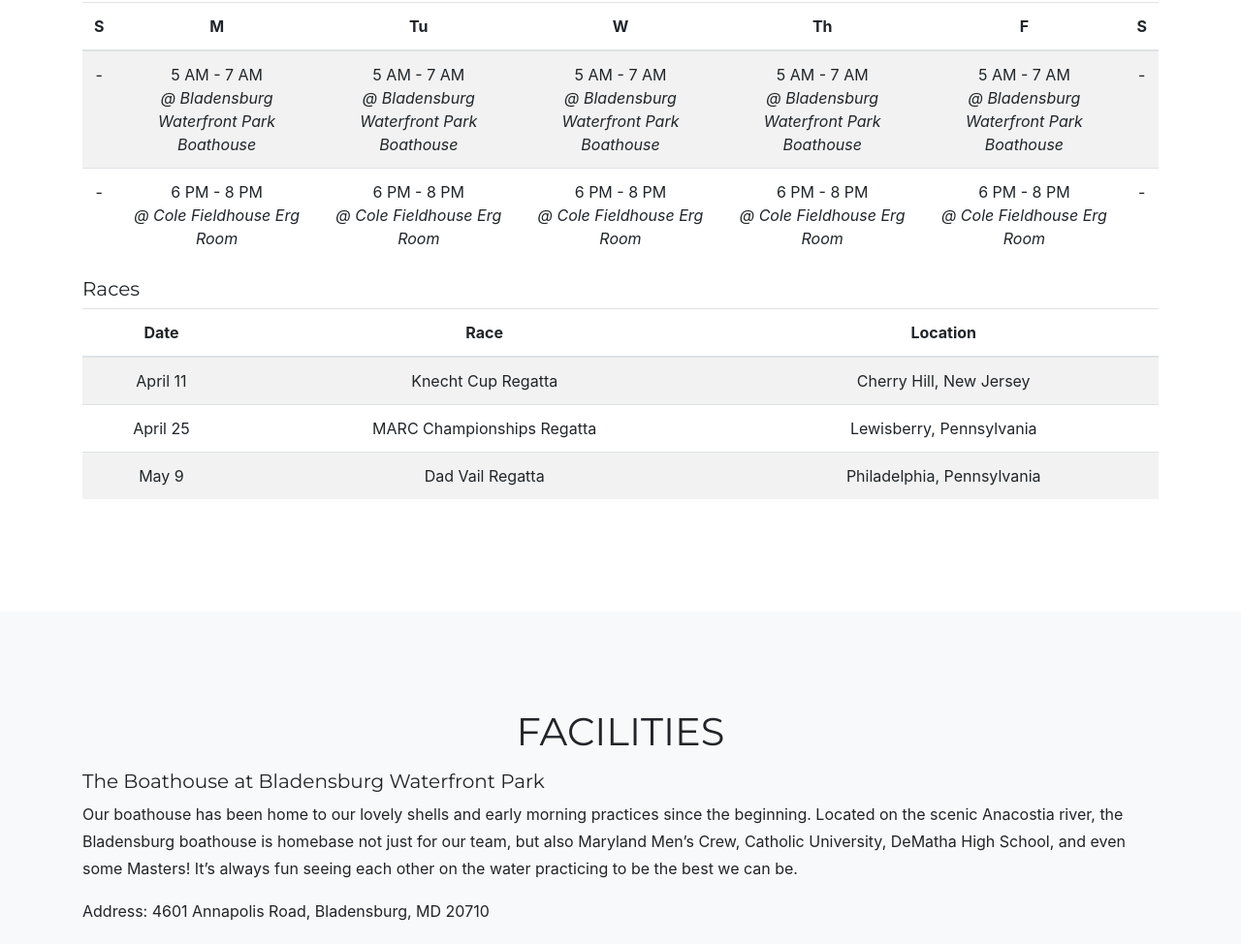
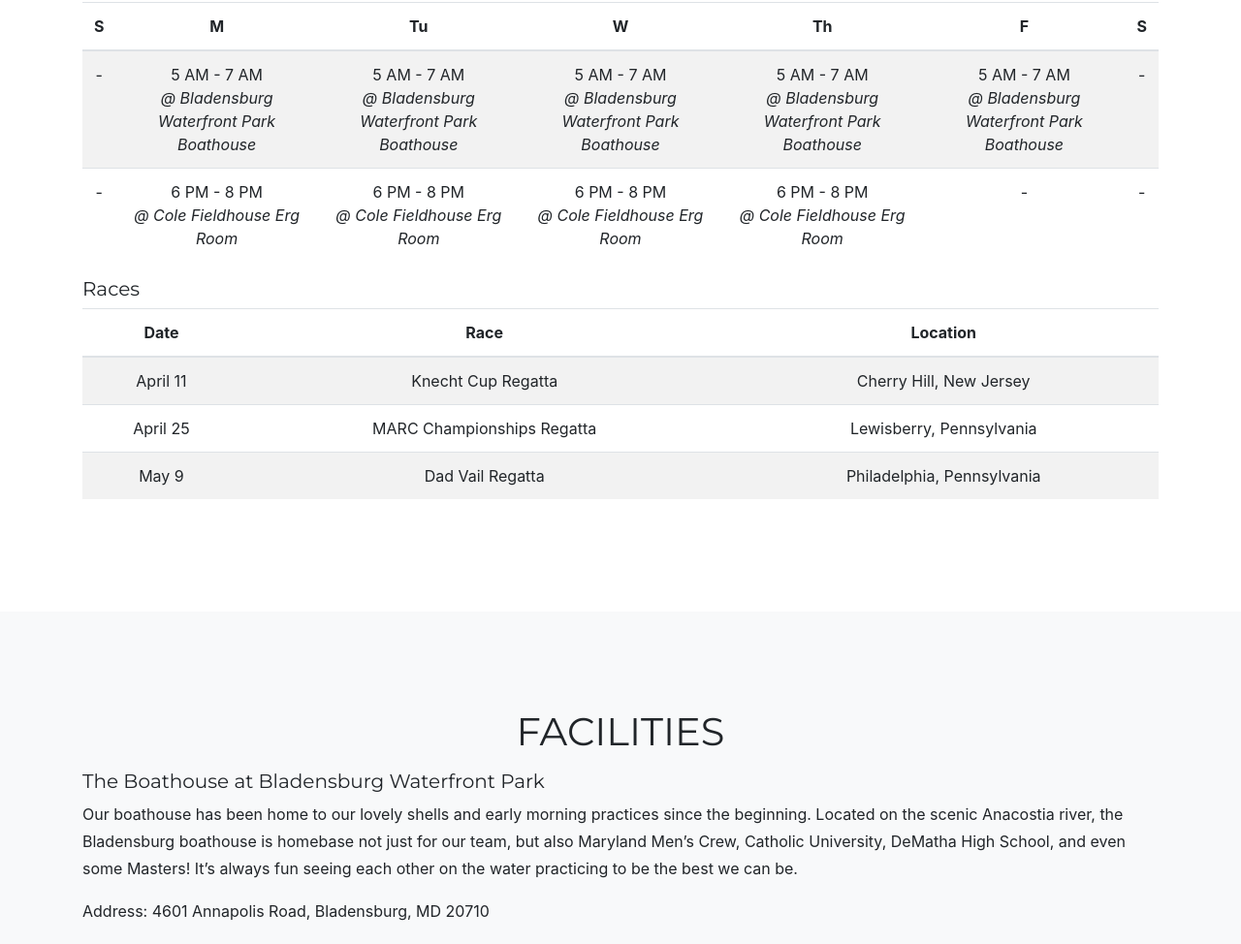
Before and after one commit to umdwomenscrew/umdwomenscrew.github.io, a website with bundled scripts: page index.html in a window 1280 px wide. Shown: the part 1093-2067 px from the top of the page at 97% size. Built offline with nearby package versions, Linux system fonts and the light colour scheme; a web font is replaced by a local one.

Commit message:
Removed Friday evening practice

```diff
--- a/index.html
+++ b/index.html
@@ -121,7 +121,7 @@
                 <td>6 PM - 8 PM<br><i>@ Cole Fieldhouse Erg Room</i></td>
                 <td>6 PM - 8 PM<br><i>@ Cole Fieldhouse Erg Room</i></td>
                 <td>6 PM - 8 PM<br><i>@ Cole Fieldhouse Erg Room</i></td>
-                <td>6 PM - 8 PM<br><i>@ Cole Fieldhouse Erg Room</i></td>
+                <td>-</td>
                 <td>-</td>
               </tr>
             </tbody>
```
